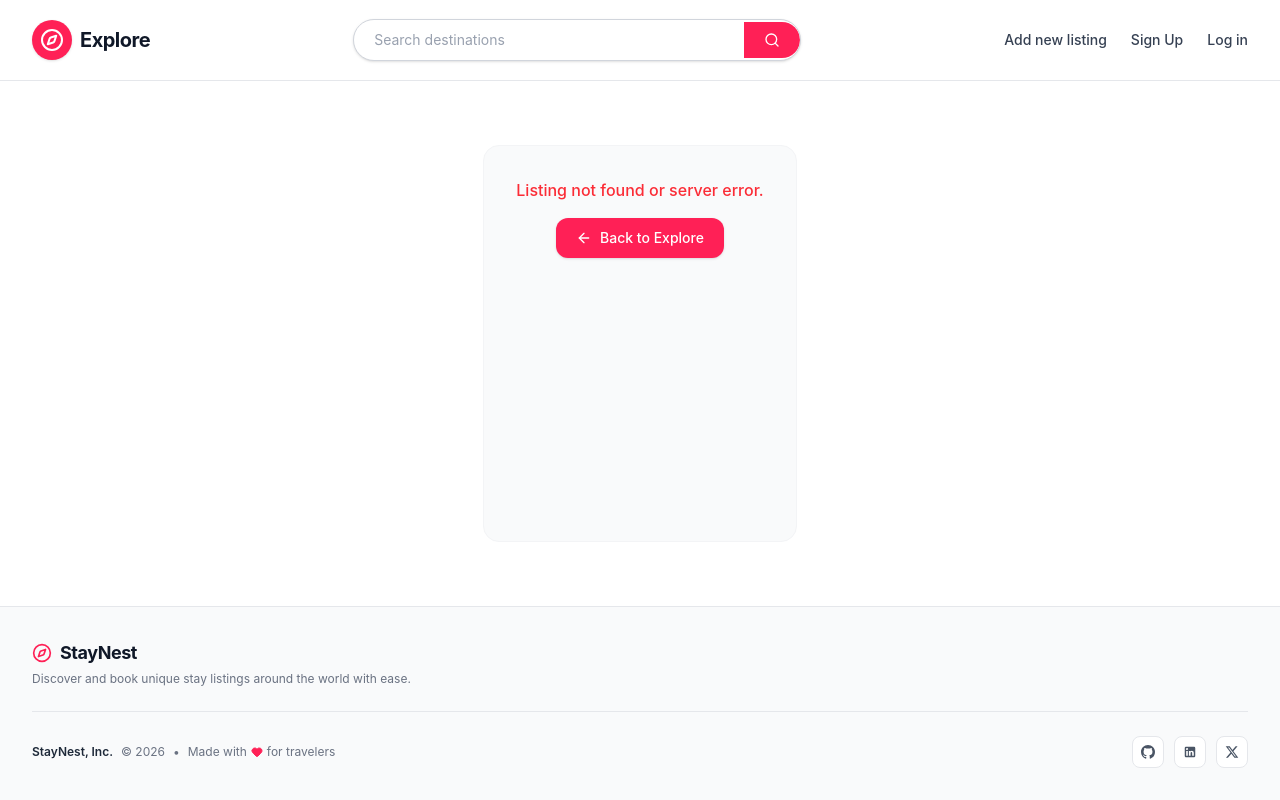
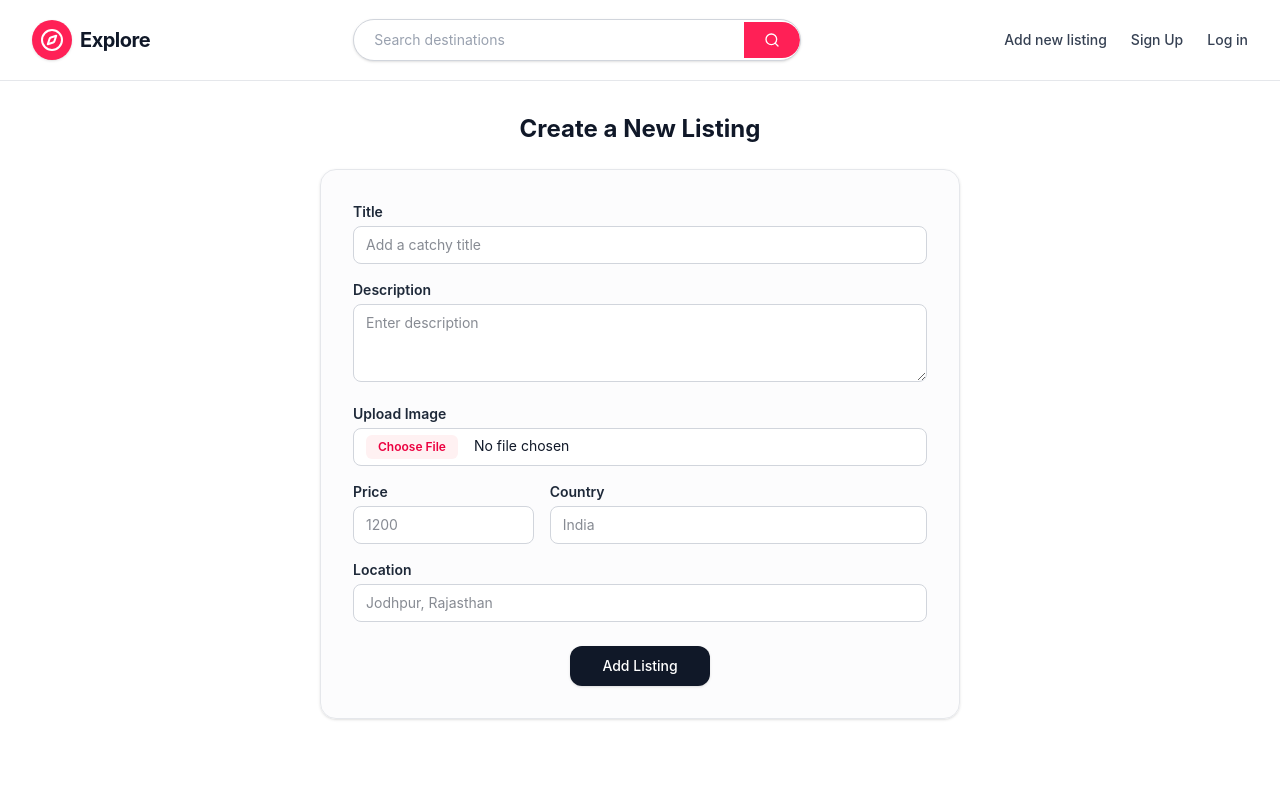
Before and after one commit to yukti-payak/StayNest, a React app in the folder Staynest_frontend/frontend/: page /listings/new in a window 1280 px wide. Shown: the top 800 px of the page. Built offline with nearby package versions, Linux system fonts and the light colour scheme; no server answers; the HTML template or start-up script is replaced by a standard one.

Commit message:
implemented new listing page

```diff
--- a/Staynest_frontend/frontend/src/App.jsx
+++ b/Staynest_frontend/frontend/src/App.jsx
@@ -3,6 +3,7 @@ import { Routes, Route } from "react-router-dom";
 import Home from "./pages/Home";
 import ShowListing from "./pages/ShowListing";
 import Footer from "./components/Footer";
+import NewListing from "./pages/NewListing.jsx"
 
 function App() {
   return (
@@ -12,6 +13,7 @@ function App() {
         <Routes>
           <Route path="/" element={<Home />} />
           <Route path="/listings/:id" element={<ShowListing />} />
+          <Route path="/listings/new" element={<NewListing />} />
         </Routes>
       </div>
 
--- a/Staynest_frontend/frontend/src/components/Navbar.jsx
+++ b/Staynest_frontend/frontend/src/components/Navbar.jsx
@@ -1,4 +1,5 @@
 import React, { useState } from "react";
+import { Link } from "react-router-dom";
 import { Compass, Search, Menu, X } from "lucide-react";
 
 const Navbar = () => {
@@ -9,14 +10,14 @@ const Navbar = () => {
       <div className="max-w-7xl mx-auto px-4 sm:px-6 lg:px-8 h-16 sm:h-20 flex items-center justify-between gap-2 sm:gap-4">
 
         {/* Brand Logo & Name */}
-        <div className="flex items-center space-x-2 shrink-0 cursor-pointer text-rose-500">
+        <Link to="/" className="flex items-center space-x-2 shrink-0 cursor-pointer text-rose-500">
           <div className="bg-rose-500 text-white p-1.5 sm:p-2 rounded-full flex items-center justify-center shadow-sm">
             <Compass className="w-5 h-5 sm:w-6 sm:h-6" />
           </div>
           <span className="text-lg sm:text-xl font-bold text-gray-900 tracking-tight hidden sm:inline">
             Explore
           </span>
-        </div>
+        </Link>
 
         {/* Center Search Bar */}
         <div className="flex-1 max-w-xs sm:max-w-md mx-2 sm:mx-4">
@@ -35,9 +36,9 @@ const Navbar = () => {
 
         {/* Desktop Navigation Links */}
         <div className="hidden md:flex items-center space-x-6 text-sm font-medium text-gray-700 shrink-0">
-          <button className="hover:text-rose-500 transition cursor-pointer">
+          <Link to="/listings/new" className="hover:text-rose-500 transition cursor-pointer">
             Add new listing
-          </button>
+          </Link>
           <button className="hover:text-rose-500 transition cursor-pointer">
             Sign Up
           </button>
@@ -60,9 +61,13 @@ const Navbar = () => {
       {/* Mobile Dropdown Menu */}
       {isMobileMenuOpen && (
         <div className="md:hidden border-t border-gray-100 bg-white px-4 pt-2 pb-4 space-y-3 shadow-lg">
-          <button className="block w-full text-left py-2 text-sm font-medium text-gray-700 hover:text-rose-500 transition">
+          <Link
+            to="/listings/new"
+            onClick={() => setIsMobileMenuOpen(false)}
+            className="block w-full text-left py-2 text-sm font-medium text-gray-700 hover:text-rose-500 transition"
+          >
             Add new listing
-          </button>
+          </Link>
           <button className="block w-full text-left py-2 text-sm font-medium text-gray-700 hover:text-rose-500 transition">
             Sign Up
           </button>
--- /dev/null
+++ b/Staynest_frontend/frontend/src/pages/NewListing.jsx
@@ -0,0 +1,203 @@
+import React, { useState } from "react";
+import { useNavigate } from "react-router-dom";
+import API from "../api/axios";
+import Navbar from "../components/Navbar";
+import Footer from "../components/Footer";
+
+const NewListing = () => {
+  const navigate = useNavigate();
+
+  const [formData, setFormData] = useState({
+    title: "",
+    description: "",
+    price: "",
+    country: "",
+    location: "",
+  });
+
+  const [imageFile, setImageFile] = useState(null);
+  const [loading, setLoading] = useState(false);
+  const [error, setError] = useState(null);
+
+  // Handle Text Input Changes
+  const handleChange = (e) => {
+    setFormData({ ...formData, [e.target.name]: e.target.value });
+  };
+
+  // Handle File Upload Input
+  const handleFileChange = (e) => {
+    setImageFile(e.target.files[0]);
+  };
+
+  // Handle Form Submission
+  const handleSubmit = async (e) => {
+    e.preventDefault();
+    setLoading(true);
+    setError(null);
+
+    try {
+      // Create FormData object to support multipart file upload
+      const data = new FormData();
+      data.append("listing[title]", formData.title);
+      data.append("listing[description]", formData.description);
+      data.append("listing[price]", formData.price);
+      data.append("listing[country]", formData.country);
+      data.append("listing[location]", formData.location);
+
+      if (imageFile) {
+        data.append("listing[image]", imageFile);
+      }
+
+      const res = await API.post("/listings", data, {
+        headers: {
+          "Content-Type": "multipart/form-data",
+        },
+      });
+
+      // Navigate to the newly created listing or home page
+      if (res.data?._id || res.data?.data?._id) {
+        const newId = res.data._id || res.data.data._id;
+        navigate(`/listings/${newId}`);
+      } else {
+        navigate("/");
+      }
+    } catch (err) {
+      setError(
+        err.response?.data?.message || "Failed to create listing. Please try again."
+      );
+    } finally {
+      setLoading(false);
+    }
+  };
+
+  return (
+    <div className="min-h-screen bg-white text-gray-900 flex flex-col">
+      <Navbar />
+
+      <main className="flex-1 max-w-2xl mx-auto px-4 py-8 w-full">
+        <h2 className="text-2xl font-bold text-center mb-6">
+          Create a New Listing
+        </h2>
+
+        {error && (
+          <div className="mb-4 p-3 bg-red-100 border border-red-300 text-red-700 text-sm rounded-lg text-center">
+            {error}
+          </div>
+        )}
+
+        <form
+          onSubmit={handleSubmit}
+          className="border border-gray-200 rounded-2xl p-6 sm:p-8 shadow-sm bg-gray-50/50 space-y-4"
+        >
+          {/* Title */}
+          <div>
+            <label className="block text-sm font-semibold mb-1 text-gray-800">
+              Title
+            </label>
+            <input
+              name="title"
+              type="text"
+              required
+              placeholder="Add a catchy title"
+              value={formData.title}
+              onChange={handleChange}
+              className="w-full px-3 py-2 border border-gray-300 rounded-lg text-sm focus:outline-none focus:ring-2 focus:ring-rose-500 bg-white"
+            />
+          </div>
+
+          {/* Description */}
+          <div>
+            <label className="block text-sm font-semibold mb-1 text-gray-800">
+              Description
+            </label>
+            <textarea
+              name="description"
+              rows="3"
+              required
+              placeholder="Enter description"
+              value={formData.description}
+              onChange={handleChange}
+              className="w-full px-3 py-2 border border-gray-300 rounded-lg text-sm focus:outline-none focus:ring-2 focus:ring-rose-500 bg-white"
+            ></textarea>
+          </div>
+
+          {/* Image Upload */}
+          <div>
+            <label className="block text-sm font-semibold mb-1 text-gray-800">
+              Upload Image
+            </label>
+            <input
+              type="file"
+              accept="image/*"
+              required
+              onChange={handleFileChange}
+              className="w-full px-3 py-1.5 border border-gray-300 rounded-lg text-sm bg-white file:mr-4 file:py-1 file:px-3 file:rounded-md file:border-0 file:text-xs file:font-semibold file:bg-rose-50 file:text-rose-600 hover:file:bg-rose-100 cursor-pointer"
+            />
+          </div>
+
+          {/* Price & Country Row */}
+          <div className="grid grid-cols-1 sm:grid-cols-3 gap-4">
+            <div>
+              <label className="block text-sm font-semibold mb-1 text-gray-800">
+                Price
+              </label>
+              <input
+                name="price"
+                type="number"
+                required
+                placeholder="1200"
+                value={formData.price}
+                onChange={handleChange}
+                className="w-full px-3 py-2 border border-gray-300 rounded-lg text-sm focus:outline-none focus:ring-2 focus:ring-rose-500 bg-white"
+              />
+            </div>
+
+            <div className="sm:col-span-2">
+              <label className="block text-sm font-semibold mb-1 text-gray-800">
+                Country
+              </label>
+              <input
+                name="country"
+                type="text"
+                required
+                placeholder="India"
+                value={formData.country}
+                onChange={handleChange}
+                className="w-full px-3 py-2 border border-gray-300 rounded-lg text-sm focus:outline-none focus:ring-2 focus:ring-rose-500 bg-white"
+              />
+            </div>
+          </div>
+
+          {/* Location */}
+          <div>
+            <label className="block text-sm font-semibold mb-1 text-gray-800">
+              Location
+            </label>
+            <input
+              name="location"
+              type="text"
+              required
+              placeholder="Jodhpur, Rajasthan"
+              value={formData.location}
+              onChange={handleChange}
+              className="w-full px-3 py-2 border border-gray-300 rounded-lg text-sm focus:outline-none focus:ring-2 focus:ring-rose-500 bg-white"
+            />
+          </div>
+
+          {/* Submit Button */}
+          <div className="text-center pt-2">
+            <button
+              type="submit"
+              disabled={loading}
+              className="w-full sm:w-auto px-8 py-2.5 bg-gray-900 hover:bg-black text-white font-medium rounded-xl text-sm transition shadow-sm disabled:opacity-50"
+            >
+              {loading ? "Adding..." : "Add Listing"}
+            </button>
+          </div>
+        </form>
+      </main>
+    </div>
+  );
+};
+
+export default NewListing;
```
